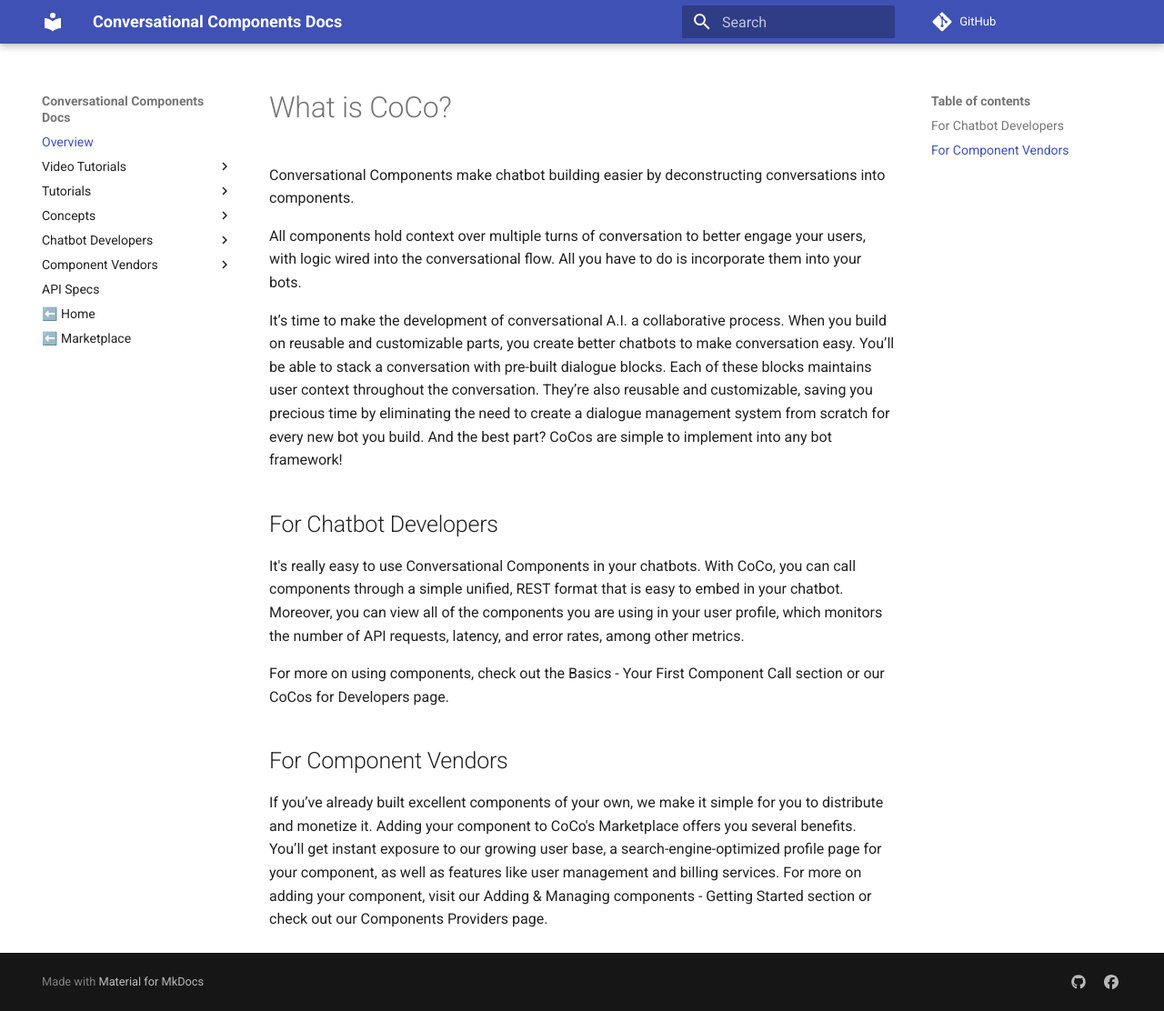
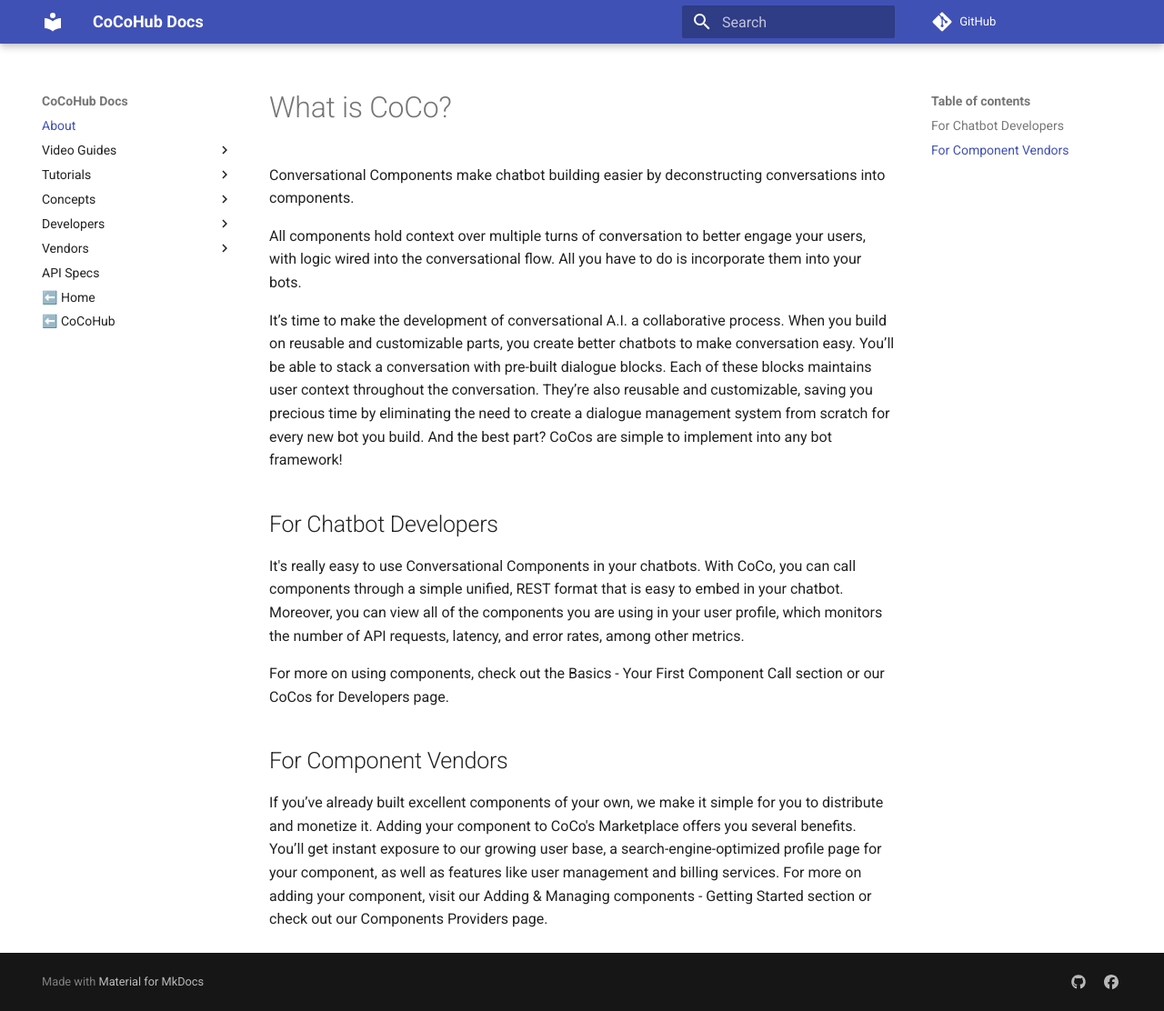
Before and after one commit to ConversationalComponents/docs, an MkDocs documentation site: the page built from docs/index.md, in a window 1280 px wide and 1112 px high. Shown: the whole window at 91% size. Built offline with MkDocs 1.6.1 and Material for MkDocs 9.7.7, drawn with Linux system fonts in a browser that asks for light colours; comment, search, counter and statistics services are not loaded.

```diff
--- a/mkdocs.yml
+++ b/mkdocs.yml
@@ -1,10 +1,10 @@
-site_name: Conversational Components Docs
+site_name: CoCoHub Docs
 nav:
-  - Overview: index.md
-  - Video Tutorials:
-    - Marketplace: tutorials/videos.md
-    - Bot Developers: tutorials/developer_videos.md
-    - CoCo Vendors: tutorials/authors_videos.md
+  - About: index.md
+  - Video Guides:
+    - CoCoHub: tutorials/videos.md
+    - Developers: tutorials/developer_videos.md
+    - Vendors: tutorials/authors_videos.md
   - Tutorials:
       - Incorporate a component to Dialogflow with fulfillment: tutorials/plug_coco_component_inside_dialogflow_conversation
       - Calling a CoCo from Dialogflow(externally): tutorials/use_a_component_with_dialogflow_external
@@ -12,14 +12,14 @@
 #      - Agents, Goals, State, and Actions: concepts/goals.md
       - Conversational Component: concepts/convcomp.md
       - Context: concepts/context.md
-  - Chatbot Developers:
+  - Developers:
     - SDKs: SDKs.md
-  - Component Vendors:
+  - Vendors:
     - Vendor Toolkits: connectors.md
     - Publishing guidelines: vendor-guidelines.md
   - API Specs: api.md
   - ⬅️ Home: https://conversationalcomponents.com/
-  - ⬅️ Marketplace: https://marketplace.conversationalcomponents.com/
+  - ⬅️ CoCoHub: https://marketplace.conversationalcomponents.com/
 
 repo_url: 'https://github.com/conversationalcomponents/docs'
 
```
